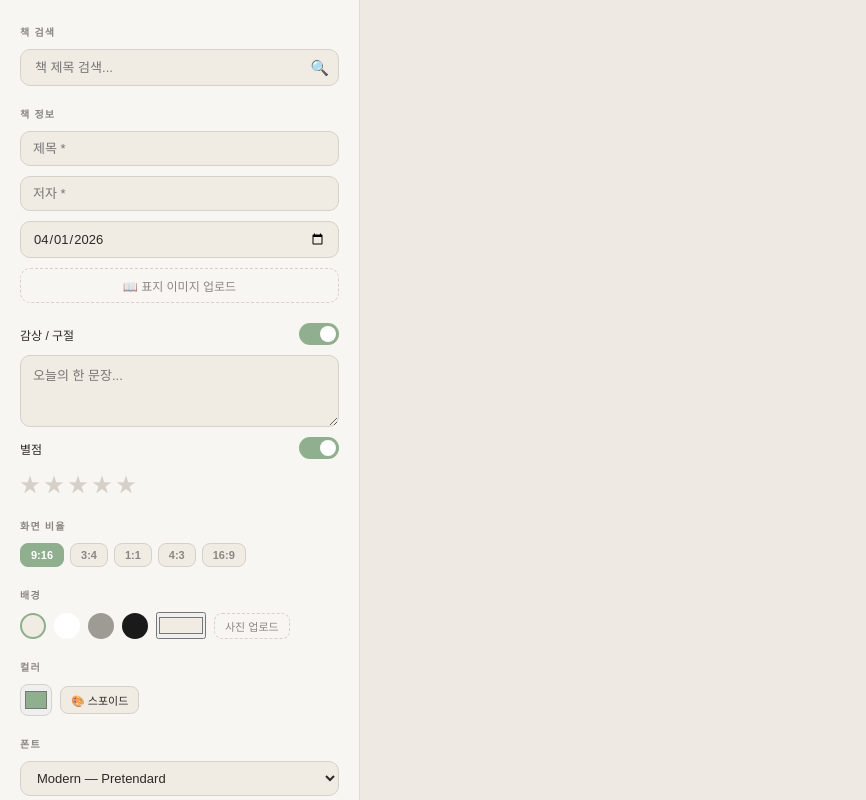
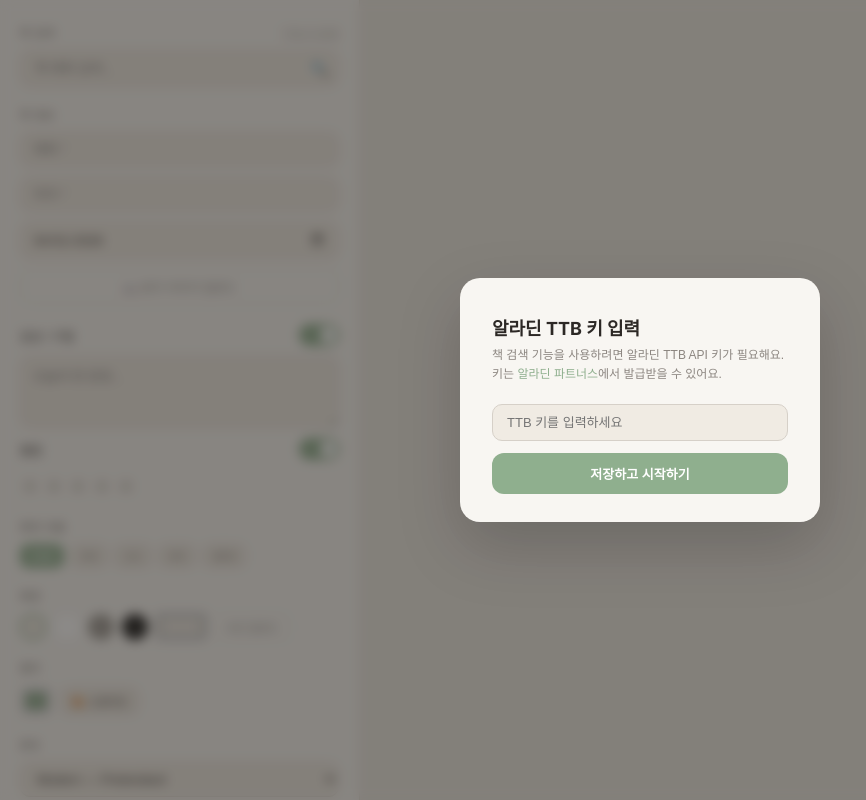
Before and after one commit to nagi-00/nagi-bookcard, a website built with Vite: page index.html in a window 1280 px wide. Shown: the top 800 px of the page, without its empty margins (0-866 px from the left). Built offline with nearby package versions, Linux system fonts and the light colour scheme; a web font is replaced by a local one.

Commit message:
feat: TTB key onboarding modal with localStorage persistence

```diff
--- a/src/main.js
+++ b/src/main.js
@@ -10,10 +10,61 @@
   return String(str ?? '').replace(/&/g,'&amp;').replace(/</g,'&lt;').replace(/>/g,'&gt;').replace(/"/g,'&quot;')
 }
 
+// ── TTB 키 관리 ──
+const TTB_KEY_STORAGE = 'nagi_ttb_key'
+
+function getTtbKey() {
+  return localStorage.getItem(TTB_KEY_STORAGE) || ''
+}
+
+function saveTtbKey(key) {
+  localStorage.setItem(TTB_KEY_STORAGE, key.trim())
+}
+
+// ── 온보딩 모달 ──
+const overlayHTML = `
+  <div id="onboarding-overlay">
+    <div id="onboarding-modal">
+      <div class="modal-title">알라딘 TTB 키 입력</div>
+      <div class="modal-desc">
+        책 검색 기능을 사용하려면 알라딘 TTB API 키가 필요해요.<br>
+        키는 <a href="https://www.aladin.co.kr/ttb/wblog_list.aspx" target="_blank" rel="noopener">알라딘 파트너스</a>에서 발급받을 수 있어요.
+      </div>
+      <input id="ttb-key-input" type="text" placeholder="TTB 키를 입력하세요">
+      <button id="ttb-key-save">저장하고 시작하기</button>
+    </div>
+  </div>`
+
+document.body.insertAdjacentHTML('beforeend', overlayHTML)
+
+function showOnboarding() {
+  document.getElementById('onboarding-overlay').classList.remove('hidden')
+}
+
+function hideOnboarding() {
+  document.getElementById('onboarding-overlay').classList.add('hidden')
+}
+
+document.getElementById('ttb-key-save').addEventListener('click', () => {
+  const key = document.getElementById('ttb-key-input').value.trim()
+  if (!key) return
+  saveTtbKey(key)
+  hideOnboarding()
+})
+
+document.getElementById('ttb-key-input').addEventListener('keydown', e => {
+  if (e.key === 'Enter') document.getElementById('ttb-key-save').click()
+})
+
+if (!getTtbKey()) showOnboarding()
+
 // ── 패널 HTML 주입 ──
 document.getElementById('panel').innerHTML = `
   <div class="panel-section">
-    <div class="panel-section-title">책 검색</div>
+    <div class="panel-section-title" style="display:flex;align-items:center;justify-content:space-between;">
+      책 검색
+      <button class="key-setting-btn" id="change-key-btn">TTB 키 변경</button>
+    </div>
     <div id="search-wrap">
       <input id="search-input" type="text" placeholder="책 제목 검색...">
       <button id="search-btn">🔍</button>
@@ -149,7 +200,7 @@
   const results = document.getElementById('search-results')
   results.innerHTML = '<div style="padding:8px 12px;font-size:12px;color:#8C8680">검색 중...</div>'
   results.classList.add('open')
-  const books = await searchBooks(q)
+  const books = await searchBooks(q, getTtbKey())
   if (!books.length) {
     results.innerHTML = '<div style="padding:8px 12px;font-size:12px;color:#8C8680">결과 없음</div>'
     return
@@ -173,6 +224,12 @@
     })
   })
 }
+
+// TTB 키 변경
+document.getElementById('change-key-btn').addEventListener('click', () => {
+  document.getElementById('ttb-key-input').value = getTtbKey()
+  showOnboarding()
+})
 
 // 닫기
 document.addEventListener('click', e => {
--- a/src/modules/search.js
+++ b/src/modules/search.js
@@ -1,10 +1,11 @@
 // src/modules/search.js
 const SERVER = 'https://bookshelves-server.onrender.com'
 
-export async function searchBooks(query) {
+export async function searchBooks(query, ttbKey) {
   if (!query.trim()) return []
   try {
-    const res = await fetch(`${SERVER}/api/search?q=${encodeURIComponent(query)}`)
+    const url = `${SERVER}/api/search?q=${encodeURIComponent(query)}&k=${encodeURIComponent(ttbKey || '')}`
+    const res = await fetch(url)
     if (!res.ok) return []
     return await res.json()
   } catch {
--- a/src/styles/main.css
+++ b/src/styles/main.css
@@ -185,3 +185,52 @@
   #app { grid-template-columns: 1fr; grid-template-rows: auto 1fr; }
   #preview { min-height: 400px; }
 }
+
+/* ── 온보딩 모달 ── */
+#onboarding-overlay {
+  position: fixed; inset: 0; z-index: 1000;
+  background: rgba(44, 40, 37, 0.55);
+  backdrop-filter: blur(6px);
+  display: flex; align-items: center; justify-content: center;
+}
+#onboarding-overlay.hidden { display: none; }
+#onboarding-modal {
+  background: #F8F6F2;
+  border-radius: 20px;
+  padding: 36px 32px 28px;
+  width: 360px;
+  box-shadow: 0 24px 64px rgba(0,0,0,0.18);
+}
+#onboarding-modal .modal-title {
+  font-size: 18px; font-weight: 700;
+  color: #2C2825; margin-bottom: 6px;
+  font-family: 'Inter', sans-serif;
+}
+#onboarding-modal .modal-desc {
+  font-size: 12px; color: #8C8680; line-height: 1.6;
+  margin-bottom: 20px;
+}
+#onboarding-modal .modal-desc a {
+  color: #8FAF8E; text-decoration: none;
+}
+#onboarding-modal .modal-desc a:hover { text-decoration: underline; }
+#ttb-key-input {
+  width: 100%; padding: 10px 14px;
+  border: 1px solid #D6D0C8; border-radius: 10px;
+  background: #F0EBE3; font-size: 13px; color: #2C2825;
+  outline: none; font-family: inherit; margin-bottom: 12px;
+}
+#ttb-key-input:focus { border-color: #8FAF8E; }
+#ttb-key-save {
+  width: 100%; padding: 11px; border-radius: 12px; border: none;
+  background: #8FAF8E; color: #fff;
+  font-size: 13px; font-weight: 600; cursor: pointer;
+  font-family: inherit;
+}
+#ttb-key-save:hover { opacity: 0.85; }
+.key-setting-btn {
+  background: none; border: none; cursor: pointer;
+  font-size: 11px; color: #B8B2AA; padding: 0;
+  font-family: inherit; text-decoration: underline;
+}
+.key-setting-btn:hover { color: #8C8680; }
```
